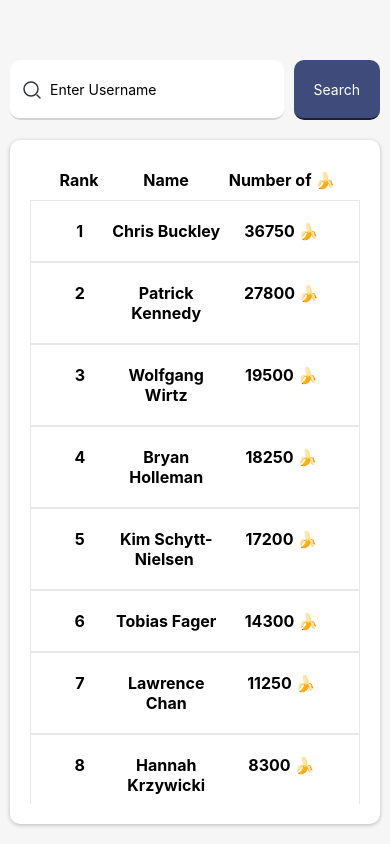
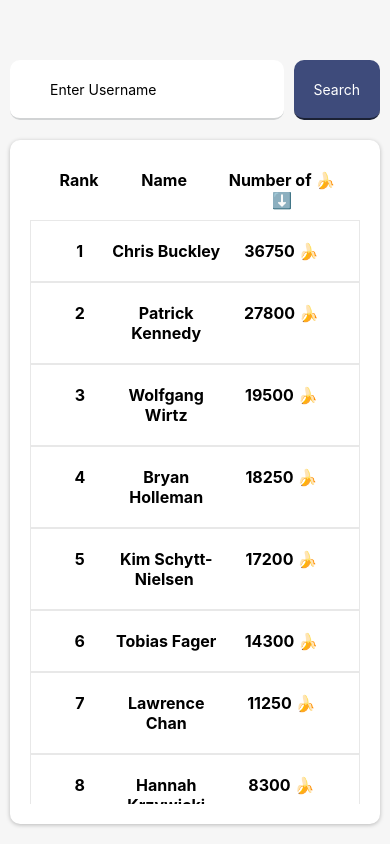
Before and after one commit to pichjinnapat/BananaRankingApp, a React Native app: screen / in a window 390 px wide. Built offline with nearby package versions, Linux system fonts and the light colour scheme.

Commit message:
feat: add sorting function

```diff
--- a/App.tsx
+++ b/App.tsx
@@ -5,9 +5,14 @@ import SearchBar from './components/SearchBar';
 import UserList from './components/UserList';
 import { useDispatch } from './utils/hooks/useDispatch';
 import { StyleSheet, View } from 'react-native';
+import { SortDirection, SortType } from './types';
 
 const App = () => {
   const [searchedUsername, setSearchedUsername] = useState('');
+  const [sort, setSort] = useState<{
+    type: SortType;
+    direction: SortDirection;
+  }>({ type: 'banana', direction: 'desc' });
   const sortedUsers = store.getState().sortedUsers;
   const dispatch = useDispatch();
 
@@ -24,13 +29,13 @@ const App = () => {
         return;
       }
 
-      const searchedUserIndex = sortedUsers.findIndex((user) => user.name === username);
+      const searchedUserIndex = sortedUsers.indexOf(searchedUser);
 
       let topUsers = [...sortedUsers].slice(0, 10);
 
       if (!topUsers.find((user) => user.name.toLowerCase() === username.toLowerCase())) {
         topUsers.pop();
-        topUsers.push({ ...searchedUser, index: searchedUserIndex });
+        topUsers.push({ ...searchedUser, index: searchedUserIndex + 1 });
         topUsers = topUsers.sort((a, b) => b.bananas - a.bananas);
 
         topUsers = topUsers.map((user, index) => ({
@@ -47,11 +52,26 @@ const App = () => {
     }
   };
 
+  const handleSort = (type: SortType, direction: SortDirection) => {
+    const sorted = [...sortedUsers]
+      .sort((a, b) => {
+        if (type === 'banana') {
+          return direction === 'asc' ? a.bananas - b.bananas : b.bananas - a.bananas;
+        }
+        return direction === 'asc'
+          ? a.name.localeCompare(b.name)
+          : b.name.localeCompare(a.name);
+      })
+      .slice(0, 10);
+
+    dispatch({ type: 'SET_USERS', payload: sorted });
+  };
+
   return (
     <Provider store={store}>
       <View style={styles.container}>
         <SearchBar onSearch={handleSearch} />
-        <UserList searchedUsername={searchedUsername} />
+        <UserList searchedUsername={searchedUsername} onSort={handleSort} sort={sort} />
       </View>
     </Provider>
   );
--- a/components/SearchBar.tsx
+++ b/components/SearchBar.tsx
@@ -1,4 +1,4 @@
-import { useRef, useState } from 'react';
+import { useState } from 'react';
 import { View, Text } from 'react-native';
 import StyledTextInput from './StyledTextInput';
 import StyledButton from './StyledButton';
--- a/components/StyledTextInput.tsx
+++ b/components/StyledTextInput.tsx
@@ -25,7 +25,7 @@ const StyledInput = styled(TextInput)`
 const StyledTextInput = (props: StyledTextInputProps) => {
   return (
     <Container>
-      <SearchIcon style={{ position: 'absolute', top: 18, left: 10 }} />
+      {/* <SearchIcon style={{ position: 'absolute', top: 18, left: 10 }} /> */}
       <StyledInput {...props} />
     </Container>
   );
--- a/components/UserList/index.tsx
+++ b/components/UserList/index.tsx
@@ -1,12 +1,19 @@
 import { FC, useEffect } from 'react';
-import { View, Text, FlatList, Alert } from 'react-native';
+import { View, Text, FlatList, Alert, Pressable } from 'react-native';
 import { useSelector } from 'react-redux';
 import styled from 'styled-components/native';
 import { User } from '../../store/types';
 import UserItem from './UserItem';
 import { RootState } from '../../store';
+import { SortDirection, SortType } from '../../types';
 
-const UserList: FC<{ searchedUsername: string }> = ({ searchedUsername }) => {
+type UserListProps = {
+  searchedUsername: string;
+  onSort: (type: SortType, direction: SortDirection) => void;
+  sort: { type: SortType; direction: SortDirection };
+};
+
+const UserList: FC<UserListProps> = ({ searchedUsername, onSort, sort }) => {
   const users = useSelector((state: RootState) => state.listUsers);
 
   useEffect(() => {
@@ -26,6 +33,21 @@ const UserList: FC<{ searchedUsername: string }> = ({ searchedUsername }) => {
     />
   );
 
+  const handleSort = (type: SortType) => () => {
+    if (sort.type === type) {
+      if (sort.direction === 'asc') {
+        sort.direction = 'desc';
+      } else {
+        sort.direction = 'asc';
+      }
+    } else {
+      sort.type = type;
+      sort.direction = 'desc';
+    }
+
+    onSort(sort.type, sort.direction);
+  };
+
   return (
     <Container>
       {users.size === 0 ? (
@@ -34,20 +56,19 @@ const UserList: FC<{ searchedUsername: string }> = ({ searchedUsername }) => {
         <>
           <HeaderContainer>
             <View style={{ width: '20%' }}>
-              <Text style={{ fontSize: 16, fontWeight: 'bold', textAlign: 'center' }}>
-                Rank
-              </Text>
+              <StyledText>Rank</StyledText>
             </View>
-            <View style={{ width: '40%' }}>
-              <Text style={{ fontSize: 16, fontWeight: 'bold', textAlign: 'center' }}>
-                Name
-              </Text>
-            </View>
-            <View style={{ width: '40%' }}>
-              <Text style={{ fontSize: 16, fontWeight: 'bold', textAlign: 'center' }}>
-                Number of 🍌
-              </Text>
-            </View>
+            <Pressable style={{ width: '40%' }} onPress={handleSort('name')}>
+              <StyledText>
+                Name {sort.type === 'name' && (sort.direction === 'asc' ? '⬆️' : '⬇️')}
+              </StyledText>
+            </Pressable>
+            <Pressable style={{ width: '40%' }} onPress={handleSort('banana')}>
+              <StyledText>
+                Number of 🍌{' '}
+                {sort.type === 'banana' && (sort.direction === 'asc' ? '⬆️' : '⬇️')}
+              </StyledText>
+            </Pressable>
           </HeaderContainer>
 
           <FlatList
@@ -60,6 +81,12 @@ const UserList: FC<{ searchedUsername: string }> = ({ searchedUsername }) => {
     </Container>
   );
 };
+
+const StyledText = styled(Text)`
+  font-size: 16px;
+  font-weight: bold;
+  text-align: center;
+`;
 
 const Container = styled(View)`
   padding: 20px;
--- /dev/null
+++ b/types.ts
@@ -0,0 +1,3 @@
+export type SortType = 'banana' | 'name';
+
+export type SortDirection = 'asc' | 'desc';
```
Also changed, not shown: store/types.ts (+6 -6 lines).
